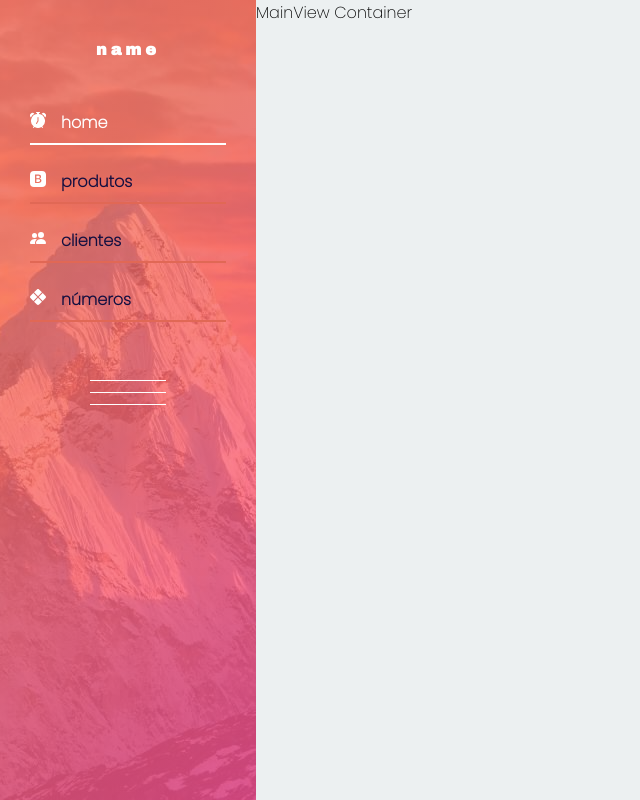
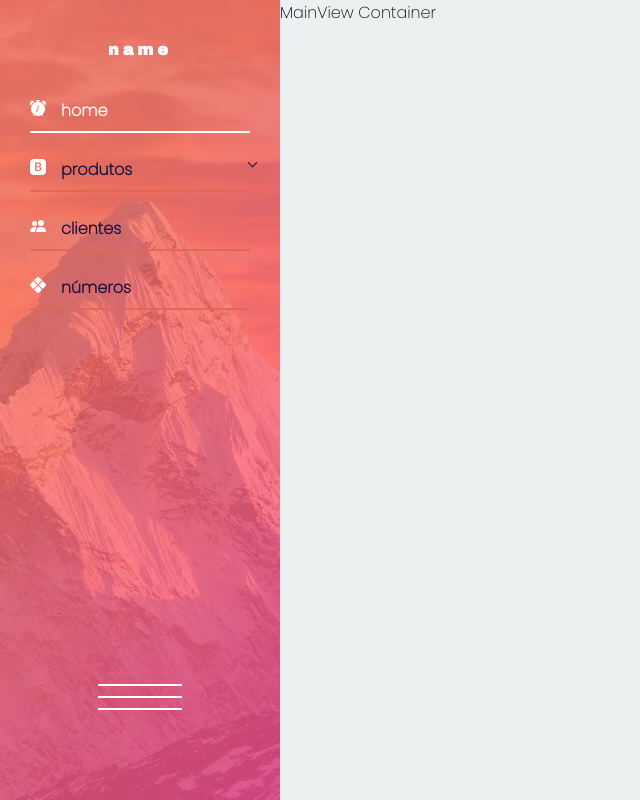
Before and after one commit to Hevertonvp/dashboard, a React (Create React App) app: page / in a window 1280 px wide. Shown: the whole page, without its empty margins (0-640 px from the left). Built offline with nearby package versions, Linux system fonts and the light colour scheme.

Commit message:
toggler adicionado, lib framer-motion adicionada

```diff
--- a/package.json
+++ b/package.json
@@ -8,11 +8,13 @@
     "@testing-library/jest-dom": "^5.11.10",
     "@testing-library/react": "^11.2.6",
     "@testing-library/user-event": "^12.8.3",
+    "framer-motion": "^4.1.8",
     "react": "^17.0.2",
     "react-dom": "^17.0.2",
     "react-icons": "^4.2.0",
     "react-router-dom": "^5.2.0",
     "react-scripts": "^4.0.3",
+    "s": "^1.0.0",
     "web-vitals": "^1.1.1"
   },
   "scripts": {
--- a/src/App.js
+++ b/src/App.js
@@ -12,21 +12,18 @@ const App = () => {
     shortName: "open"
   }
   const menuItems = [
-
-    { name: "home", to: '/', icon: <BsFillAlarmFill />, submenuItems: [] },
+    { name: "home", to: '/', icon: <BsFillAlarmFill />, subMenuItems: [] },
     {
-      name: "produtos", to: '/produtos', icon: <BsFillBootstrapFill />, submenuItems: [
+      name: "produtos", to: '/produtos', icon: <BsFillBootstrapFill />, subMenuItems: [
         { name: "vendas", to: '/vendas' },
         { name: "inventário", to: '/inventario'},
+        { name: "tony", to: '/inventario'},
+        { name: "ramos", to: '/inventario'},
       ]
     },
-    { name: "clientes", to: '/clientes', icon: <BsFillPeopleFill />, submenuItems: [] },
+    { name: "clientes", to: '/clientes', icon: <BsFillPeopleFill />, subMenuItems: [] },
     {
-      name: "números", to: '/numeros', icon: <BsFillXDiamondFill />, submenuItems: [
-        { name: "lorem", to: "/lorem" },
-        { name: "ipsun", to: "/ipsun" },
-        { name: "profit", to: "/profit" }
-      ]
+      name: "números", to: '/numeros', icon: <BsFillXDiamondFill />, subMenuItems: []
     },
   ];
   const fonts = {
--- a/src/components/Sidebar/Sidebar.jsx
+++ b/src/components/Sidebar/Sidebar.jsx
@@ -1,5 +1,6 @@
 import React, { useState, useEffect } from 'react'
 import * as s from './SidebarStyles'
+import { AnimatePresence, motion } from 'framer-motion'
 
 const Sidebar = props => {
     const {
@@ -18,16 +19,32 @@ const Sidebar = props => {
     const [selected, setSelected] = useState(menuItems[0].name)
     const [isSidebarOpen, setSidebarState] = useState(true)
     const [header, setHeader] = useState(sidebarHeader.fullName)
+    const [subMenusStates, setSubMenus] = useState({})
+
+
 
     //Effect - primeira utilização!
+
+    //para adicionar index de items que contém sub-menus
+
+    useEffect(() => {
+        const newSubMenus = {};
+        menuItems.forEach((item, index) => {
+            const hasSubmenus = !!item.subMenuItems.length;
+            if (hasSubmenus) {
+                newSubMenus[index] = {};
+                newSubMenus[index]['isOpen'] = false;
+                newSubMenus[index]['selected'] = null
+            }
+        })
+        setSubMenus(newSubMenus)
+    }, [menuItems])
+
+
+
     useEffect(() => {
         isSidebarOpen ? setTimeout(() => setHeader(sidebarHeader.fullName), 220) : setHeader(sidebarHeader.shortName)
     }, [isSidebarOpen, sidebarHeader])
-
-    const handleMenuItemClick = name => {
-        setSelected(name)
-    }
-
 
     useEffect(() => {
         const updateWindowWidth = () => {
@@ -40,29 +57,67 @@ const Sidebar = props => {
         return () => window.removeEventListener('resize', updateWindowWidth)     //limpa a memória, evita que o EL permaneça ativo
     }, [isSidebarOpen]);
 
+    const states = {
+        index: {
+            isOpen: false,
+            selected: null,
+        }
+    }
+
+
+    const handleMenuItemClick = (name, index) => {
+        setSelected(name)
+        const subMenusCopy = JSON.parse(JSON.stringify(subMenusStates))   // wow! Pq não copiar o objeto de forma direta?
+        if (subMenusStates.hasOwnProperty(index)) {
+            subMenusCopy[index]['isOpen'] = !subMenusStates[index]['isOpen']
+            setSubMenus(subMenusCopy)
+        }
+    }
 
     const menuItemsJSX = menuItems.map((item, index) => {
         const isItemSelected = selected === item.name;
+        const hasSubmenus = !!item.subMenuItems.length; // maior que zero: true
 
-        const hasSubmenus = !!item.submenuItems.lenght; // maior que zero: true
+        const isOpen = subMenusStates[index] ? subMenusStates[index].isOpen : null
+
+        const subMenuJSX = item.subMenuItems.map((item, index) => {
+            return (
+                <s.SubMenuItem key={index}>{item.name}</s.SubMenuItem>
+            )
+        })
+        console.log(subMenusStates)
 
         return (
+            <s.ItemContainer key={index}>
                 <s.MenuItem
-                key={index}
                     fonts={fonts.menu}
                     selected={isItemSelected}
-                onClick={() => handleMenuItemClick(item.name)}
+                    onClick={() => handleMenuItemClick(item.name, index)}
                     isSidebarOpen={isSidebarOpen}
                 >
                     <s.Icon isSidebarOpen={isSidebarOpen}>{item.icon}</s.Icon>
                     <s.Text isSidebarOpen={isSidebarOpen}>{item.name}</s.Text>   {/*tag p com uma string*/}
-                {hasSubmenus && (
-                    <s.DropdownIcon />
+                    {hasSubmenus && isSidebarOpen && (
+                        <s.DropdownIcon selected={isItemSelected} isOpen={isOpen} />
                     )}
                 </s.MenuItem>
+                {/*mostrar itens apenas se existirem*/}
+                <AnimatePresence>
+                    {hasSubmenus && isOpen && (
+                        <motion.nav
+                            initial={{ opacity: 0, y: -15 }}
+                            animate={{ opacity: 1, x: 0 }}
+                            transition={{ duration: 0.35 }}
+                            exit={{ opacity: 0, x: -30 }}
+
+                        >
+                            <s.SubMenuItemContainer isSidebarOpen={isSidebarOpen}>{subMenuJSX}</s.SubMenuItemContainer>
+                        </motion.nav>
+                    )}
+                </AnimatePresence>
+            </s.ItemContainer>
         )
     })
-    console.log(isSidebarOpen)
     return (
         <s.SidebarContainer backgroundImage={backgroundImage} isSidebarOpen={isSidebarOpen}>
             <s.SidebarHeader font={fonts.header}>{header}</s.SidebarHeader>
--- a/src/components/Sidebar/SidebarStyles.jsx
+++ b/src/components/Sidebar/SidebarStyles.jsx
@@ -2,7 +2,7 @@ import styled from '@emotion/styled'
 
 
 export const SidebarContainer = styled.div`
-width: ${props => props.isSidebarOpen ? '20%' : '5%'};
+width: ${props => props.isSidebarOpen ? '100%' : '5%'};
 max-width: 280px;
 min-width: 80px;
 background-image: linear-gradient(
@@ -21,18 +21,22 @@ transition: .2s ease-in all
 export const SidebarHeader = styled.h4`
 padding: 20px 10px;
 text-align: center;
-margin-botton: 10px;
+margin-bottom: 10px;
 letter-spacing: 4px;
 color: white;
 font-family: ${props => props.font};
 `
-export const MenuItemContainer = styled.div`
-`
+//menu items
+export const MenuItemContainer = styled.div``
+export const ItemContainer = styled.div``
+
+
+
 export const MenuItem = styled.div`
 ${props => !props.isSidebarOpen ? `
 text-align: center`: ``};
 ${props => !props.isSidebarOpen && `
-${props.selected && 'background-color: rgba(0,0,0,0.3); transition: .5s ease-in all'}
+${props.selected && 'background-color: rgba(0,0,0,0.4); transition: .3s ease-in all'}
 `};
 position: relative;     // por causa do dropdown icon
 padding: 10px 30px;
@@ -66,26 +70,47 @@ export const Text = styled.p`
 display: ${props => props.isSidebarOpen ? 'inline' : 'none'}
 `
 export const Icon = styled.span`
-${props => props.isSidebarOpen ? 'margin-right: 15px; transition: .3s ease-in all' : ''};
+${props => props.isSidebarOpen ? 'margin-right: 15px; transition: .2s ease-in all' : ''};
 color: white;
+`;
+
+//sub-menu items
+
+export const SubMenuItemContainer = styled.div`
+font-size: 14px;
+padding-top:18px;
+${props => props.isSidebarOpen && `padding-left: 15%;`}
+${props => !props.isSidebarOpen && `text-align: center;`}
 `
+export const SubMenuItem = styled.p`
+color: rgba(19, 15, 64);
+&: hover{
+color: rgba(255,255,255);
+}
+`
+
+
+
 //dropdown icon:--------------------------------------
+
+
 export const DropdownIcon = styled.span`
 position: absolute;
-top 12px;
-border: solid blue;
+top: ${props => props.isOpen ? '16px' : '12px'};
+border: solid ${props => props.selected ? 'rgba(255,255,255)' : 'rgba(19, 15, 64)'};
 border-width: 0 1px 1px 0;
 padding: 3px;
-tranform: rotate(45deg)
+transform: ${props => props.isOpen ? 'rotate(-135deg); transition: .2s ease-in all' : 'rotate(45deg); transition: .2s ease-in all'};
+right: 24px;
 
-`
+`;
 
 ////toggler:
 
 export const TogglerContainer = styled.div`
 position: absolute;
 width: 30%;
-botton: 10%;
+bottom: 10%;
 left: 0;
 right: 0;
 margin: 0 auto;
```
Also changed, not shown: 1 other file (tests, documents, lock files or other folders). Lines whose indentation alone changed are shown as unchanged.
